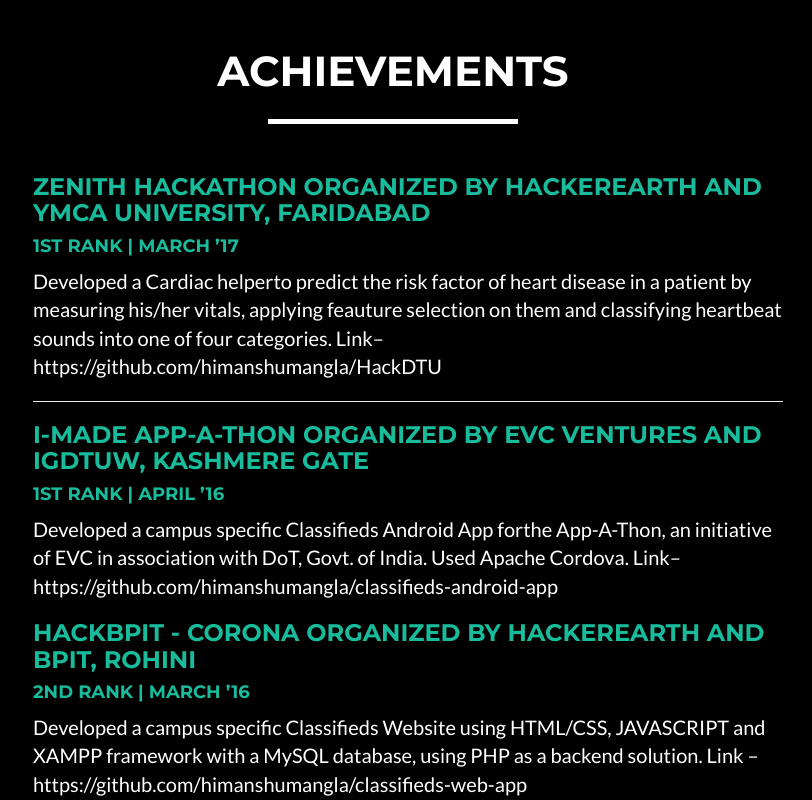
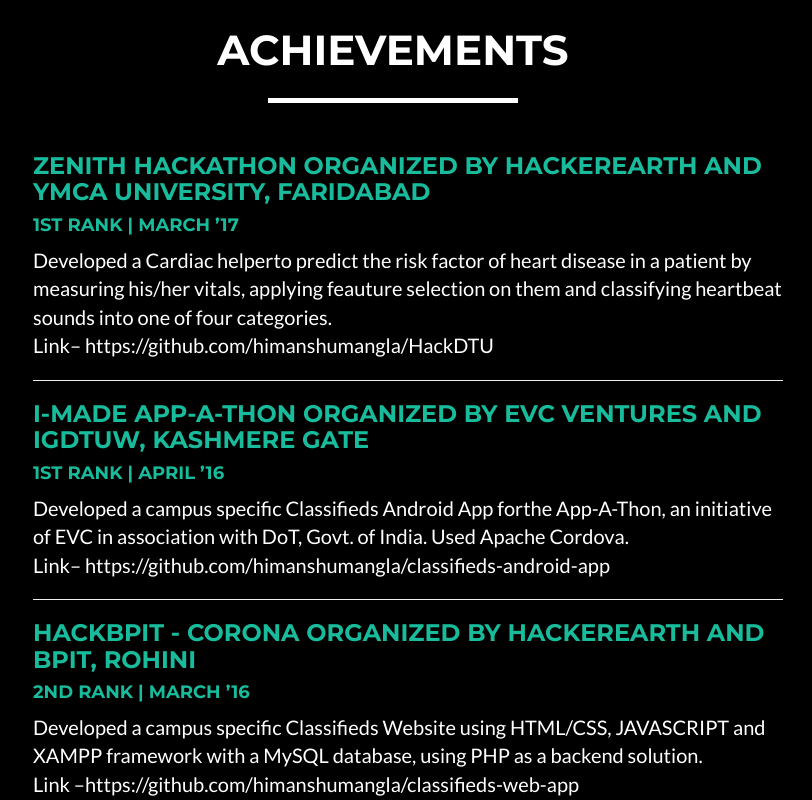
Before and after one commit to himanshumangla/himanshumangla.github.io, a website: page index.html in a window 1280 px wide. Shown: the part 3516-4316 px from the top of the page, without its empty margins (247-1059 px from the left). Drawn offline with nearby package versions, Linux system fonts and the light colour scheme.

Commit message:
minor changes

```diff
--- a/index.html
+++ b/index.html
@@ -271,7 +271,7 @@
                 </div>
                 <hr>
 
-                <hr>
+
                 <div class="post-preview">
                     <a href="https://github.com/himanshumangla/faculty-feedback">
                         <h3 class="post-title">
@@ -327,7 +327,7 @@
  1st rank | March ’17
                         </h4>
 
-                    <p class="post-meta">Developed a Cardiac helperto predict the risk factor of heart disease in a patient by measuring his/her vitals, applying feauture selection on them and classifying heartbeat sounds into one of four categories. Link– https://github.com/himanshumangla/HackDTU</p>
+                    <p class="post-meta">Developed a Cardiac helperto predict the risk factor of heart disease in a patient by measuring his/her vitals, applying feauture selection on them and classifying heartbeat sounds into one of four categories. <br>Link– https://github.com/himanshumangla/HackDTU</p>
                 </div>
                 <hr>
                 <div class="post-preview">
@@ -339,8 +339,9 @@
                             1st rank | April ’16
                         </h4>
 
-                    <p class="post-meta">Developed a campus specific Classifieds Android App forthe App-A-Thon, an initiative of EVC in association with DoT, Govt. of India. Used Apache Cordova. Link– https://github.com/himanshumangla/classifieds-android-app</p>
+                    <p class="post-meta">Developed a campus specific Classifieds Android App forthe App-A-Thon, an initiative of EVC in association with DoT, Govt. of India. Used Apache Cordova. <br>Link– https://github.com/himanshumangla/classifieds-android-app</p>
                 </div>
+                <hr>
                 <div class="post-preview">
 
                         <h3 class="post-title" style="color: #18BC9C;">
@@ -350,7 +351,7 @@
                             2nd rank | March ’16
                         </h4>
 
-                    <p class="post-meta">Developed a campus specific Classifieds Website using HTML/CSS, JAVASCRIPT and XAMPP framework with a MySQL database, using PHP as a backend solution. Link –https://github.com/himanshumangla/classifieds-web-app</p>
+                    <p class="post-meta">Developed a campus specific Classifieds Website using HTML/CSS, JAVASCRIPT and XAMPP framework with a MySQL database, using PHP as a backend solution. <br>Link –https://github.com/himanshumangla/classifieds-web-app</p>
                 </div>
             </div>
         </div>
```
